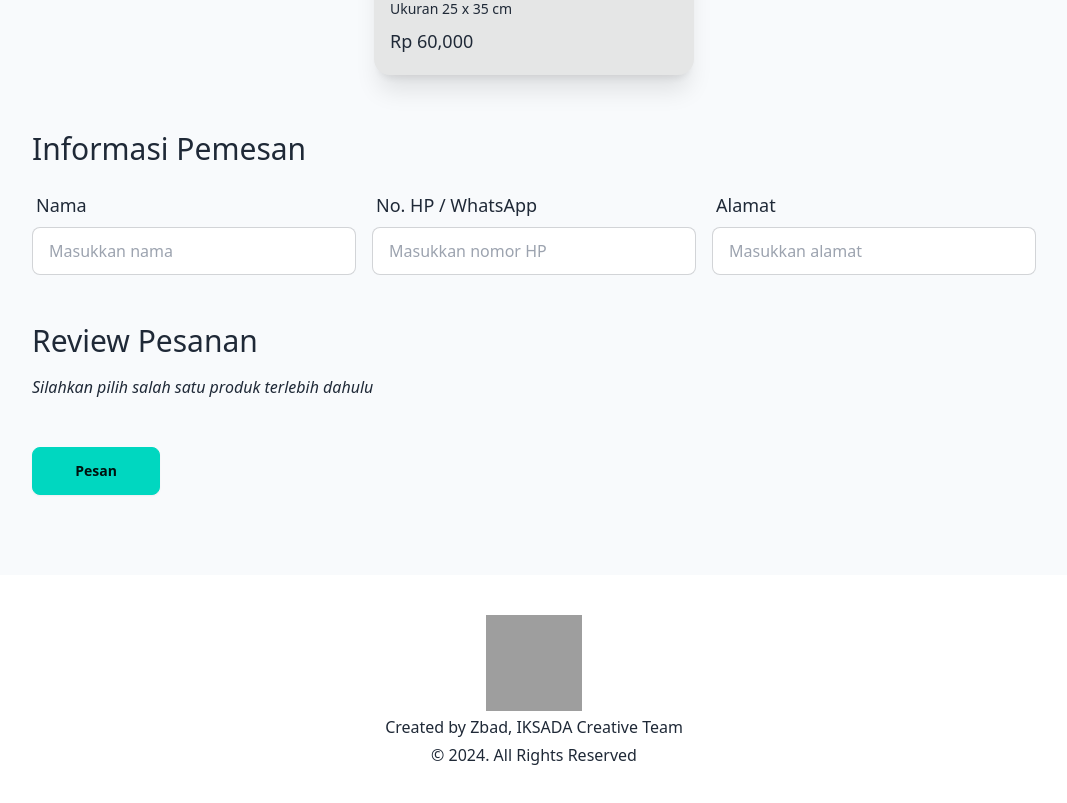
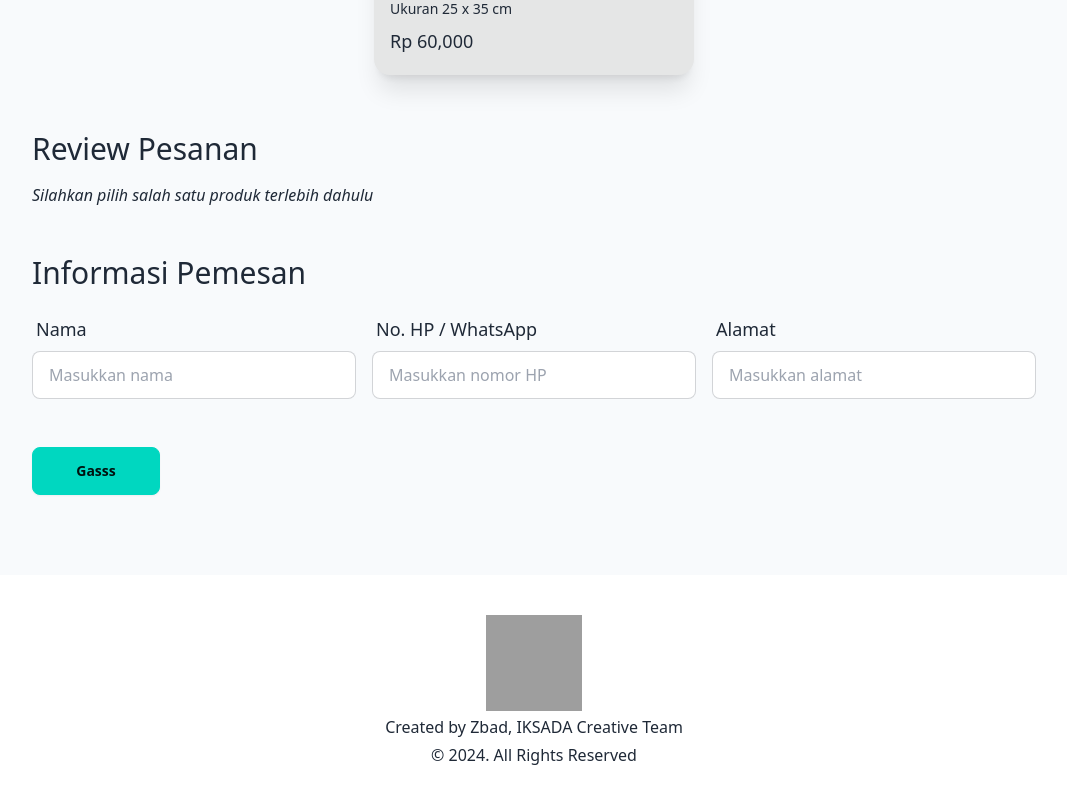
Before and after one commit to oebaedz/preorder-kaos, a React (Vite) app: page / in a window 1280 px wide. Shown: the part 6345-7148 px from the top of the page, without its empty margins (106-1173 px from the left). Built offline with nearby package versions, Linux system fonts and the light colour scheme; grey boxes are pictures that could not be loaded.

Commit message:
added validaton

```diff
--- a/src/App.jsx
+++ b/src/App.jsx
@@ -6,23 +6,40 @@ import { StoreContext } from "./StoreContext";
 
 function App() {
   const [items, setItems] = useState([]);
+  const [nama, setNama] = useState("");
+  const [noHP, setNoHP] = useState("");
+  const [alamat, setAlamat] = useState("");
 
   const addToCart = (data) => {
-    const existing = items.find(item => item.id === data.id)
+    const existing = items.find((item) => item.id === data.id);
     if (existing) {
-      setItems(items.map(item =>
-        item.id === data.id
-        ? {...existing, qty: existing.qty + 1}
-        : item ))
+      setItems(
+        items.map((item) =>
+          item.id === data.id ? { ...existing, qty: existing.qty + 1 } : item
+        )
+      );
     } else {
-      setItems((prevState) => [...prevState, {...data, qty: 1}]);
+      setItems((prevState) => [...prevState, { ...data, qty: 1 }]);
     }
   };
 
+  const value={
+    items,
+    setItems,
+    addToCart,
+    nama,
+    setNama,
+    noHP,
+    setNoHP,
+    alamat,
+    setAlamat,
+  }
 
   return (
     <div>
-      <StoreContext.Provider value={{items, setItems, addToCart}} >
+      <StoreContext.Provider
+        value={value}
+      >
         <Navbar />
         <Contain />
         <Footer />
--- a/src/components/Card.jsx
+++ b/src/components/Card.jsx
@@ -1,13 +1,13 @@
 import { useContext, useState } from "react";
 import { StoreContext } from "../StoreContext";
 
-const Card = ({ data }) => {
+const Card = ({ product }) => {
   const { items, addToCart } = useContext(StoreContext);
 
-  const current = items.find(prod => prod.id === data.id)
+  const current = items.find(prod => prod.id === product.id)
 
   const handleAddCart = () => {
-    addToCart(data);
+    addToCart(product);
   };
 
   return (
@@ -16,19 +16,19 @@ const Card = ({ data }) => {
         <div className="h-40 md:h-80 flex items-center justify-center">
           <figure className="px-3 pt-3 h-full">
             <img
-              src={data.image}
-              alt={data.name}
+              src={product.image}
+              alt={product.name}
               className="rounded-md max-h-full"
             />
           </figure>
         </div>
         <div className="card-body p-4 text-sm md:text-lg flex flex-col md:flex-row justify-between">
           <div className="h-28">
-            <h2 className="card-title text-sm mb-1 md:mb-3">{data.name}</h2>
-            <p className="text-sm">{data.desc}</p>
-            <p className="text-sm">{data.subt}</p>
+            <h2 className="card-title text-sm mb-1 md:mb-3">{product.name}</h2>
+            <p className="text-sm">{product.desc}</p>
+            <p className="text-sm">{product.subt}</p>
             <p className="font-medium mt-2">
-              Rp {Number(data.price).toLocaleString()}
+              Rp {Number(product.price).toLocaleString()}
             </p>
           </div>
           <div className="card-actions flex rounded-lg">
--- a/src/components/Contain.jsx
+++ b/src/components/Contain.jsx
@@ -3,19 +3,11 @@ import Card from "./Card";
 import OrdererInfo from "./OrdererInfo";
 import Summary from "./Summary";
 import Hero from "./Hero";
-import { useContext } from "react";
+import { useContext, useState } from "react";
 import { StoreContext } from "../StoreContext";
 
 const Contain = () => {
   const { items } = useContext(StoreContext);
-
-  const handleSubmit = () => {
-    if (!items.length) {
-      alert('Pilih produk dulu!')
-    } else {
-      console.log(items)
-    }
-  }
 
   return (
     <div className="px-6 md:px-[138px] bg-slate-50">
@@ -24,32 +16,33 @@ const Contain = () => {
       <div id="list" className="flex flex-col gap-4 my-10">
         <h3 className="font-medium text-3xl mb-6">Daftar Foto</h3>
         <div className="flex flex-row flex-wrap justify-center gap-2 md:gap-8">
-          {data_product.map((data) => {
+          {data_product.map((product) => {
             return (
-              <div key={data.id}>
-                <Card data={data} />
+              <div key={product.id}>
+                <Card product={product} />
               </div>
             );
           })}
         </div>
       </div>
 
-      <OrdererInfo />
       {items.length ? (
-        <div className="my-12">
-          <h3 className="font-medium text-3xl mb-4">Review Pesanan</h3>
-          <Summary />
-        </div>
+        <>
+          <div className="my-12">
+            <h3 className="font-medium text-3xl mb-4">Review Pesanan</h3>
+            <Summary />
+          </div>
+        </>
       ) : (
         <div className="my-12">
           <h3 className="font-medium text-3xl mb-4">Review Pesanan</h3>
-          <p className="italic">Silahkan pilih salah satu produk terlebih dahulu</p>
+          <p className="italic">
+            Silahkan pilih salah satu produk terlebih dahulu
+          </p>
         </div>
       )}
 
-      <button type="submit" onClick={handleSubmit} className="btn btn-accent w-32 mb-20">
-        Pesan
-      </button>
+      <OrdererInfo />
     </div>
   );
 };
--- a/src/components/OrdererInfo.jsx
+++ b/src/components/OrdererInfo.jsx
@@ -1,13 +1,49 @@
-import { useState } from "react";
+import { useContext, useState } from "react";
+import { StoreContext } from "../StoreContext";
 
 const OrdererInfo = () => {
-  const [nama, setNama] = useState('')
-  const [noHP, setNoHP] = useState('')
-  const [alamat, setAlamat] = useState('')
+  const { items } = useContext(StoreContext);
+  const [nama, setNama] = useState("");
+  const [noHP, setNoHP] = useState("");
+  const [alamat, setAlamat] = useState("");
+  const [loading, setLoading] = useState(false);
+
+  const handleSubmit = (e) => {
+    e.preventDefault();
+    if (!nama || !noHP || !alamat) {
+      alert("Lengkapi data Anda!");
+    } else if (!items.length) {
+      alert("Pilih produk dulu!");
+    } else {
+      setLoading(true);
+      setTimeout(() => {
+        setLoading(false);
+      }, 1000);
+      setTimeout(() => {
+        alert("Anda berhasil masuk list Pre Order!");
+      }, 1100);
+    }
+  };
+
+  const Warning = () => {
+    return (
+      <div className="my-12">
+          <h3 className="font-bold text-3xl mb-4">Warning</h3>
+          <p className="italic">
+            Untuk melanjutkan pemesanan, diharuskan untuk membayar DP minimal
+            50% dari total harga.
+          </p>
+          <p className="italic">DP bisa ditransfer ke No Rekening BRI a/n:</p>
+          <p className="italic font-medium">A. JAMIL HIDAYATULLAH</p>
+          <p className="italic font-medium">081-5201-2323-1222</p>
+        </div>
+    )
+  }
 
   return (
     <div className="space-y-4">
       <h3 className="mt-12 font-medium text-3xl">Informasi Pemesan</h3>
+      <form>
         <div className="mb-12 md:flex gap-4">
           <label className="form-control w-full">
             <div className="label">
@@ -24,7 +60,9 @@ const OrdererInfo = () => {
           </label>
           <label className="form-control w-full">
             <div className="label">
-            <span className="label-text text-lg font-medium">No. HP / WhatsApp</span>
+              <span className="label-text text-lg font-medium">
+                No. HP / WhatsApp
+              </span>
             </div>
             <input
               type="text"
@@ -47,6 +85,23 @@ const OrdererInfo = () => {
             />
           </label>
         </div>
+        {items.length ? <Warning /> : "" }
+        <button
+          type="submit"
+          className="btn btn-accent w-32 mb-20"
+          onClick={handleSubmit}
+        >
+          {loading ? (
+            <>
+              <span className="loading loading-spinner"></span>
+              Loading...
+            </>
+          ) : (
+            <p>Gasss</p>
+          )}
+        </button>
+      </form>
+
     </div>
   );
 };
--- a/src/components/Summary.jsx
+++ b/src/components/Summary.jsx
@@ -1,6 +1,6 @@
 import { useContext } from "react";
 import { StoreContext } from "../StoreContext";
-import TableRow from "./tableRow";
+import TableRow from "./TableRow";
 
 const Summary = ({ cart }) => {
   const { items } = useContext(StoreContext);
```
Lines whose indentation alone changed are shown as unchanged.
